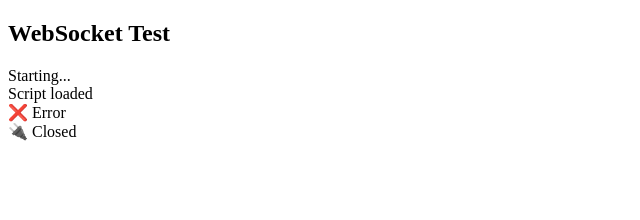
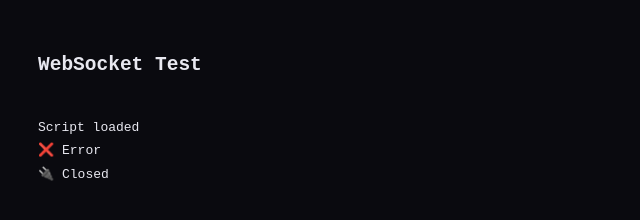
Before and after one commit to SkylineITCloud/gesture-ctrl, a plain HTML site: page test.html in a window 1280 px wide. Shown: the whole page, without its empty margins (0-640 px from the left). Drawn offline with Linux system fonts and the light colour scheme.

Commit message:
Update 6

```diff
--- a/test.html
+++ b/test.html
@@ -2,10 +2,14 @@
 <html>
 <head>
     <title>WebSocket Test</title>
+    <style>
+        body { font-family: monospace; padding: 30px; background: #0a0a0f; color: #e8e8f0; }
+        #output { white-space: pre-wrap; line-height: 1.8; }
+    </style>
 </head>
 <body>
     <h2>WebSocket Test</h2>
-<div id="output">Starting...</div>
+    <div id="output"></div>
 
     <script>
         const output = document.getElementById("output");
@@ -16,21 +20,20 @@ const ws = new WebSocket("ws://localhost:8765");
 
         ws.onopen = () => {
             output.innerHTML += "<br>✅ Connected";
+            ws.send("Hello server 👋");
         };
 
         ws.onmessage = (event) => {
             output.innerHTML += "<br>📩 " + event.data;
         };
 
-ws.onerror = (error) => {
+        ws.onerror = () => {
             output.innerHTML += "<br>❌ Error";
-    console.error(error);
         };
 
         ws.onclose = () => {
             output.innerHTML += "<br>🔌 Closed";
         };
     </script>
-
 </body>
 </html>
```
Lines whose indentation alone changed are shown as unchanged.
